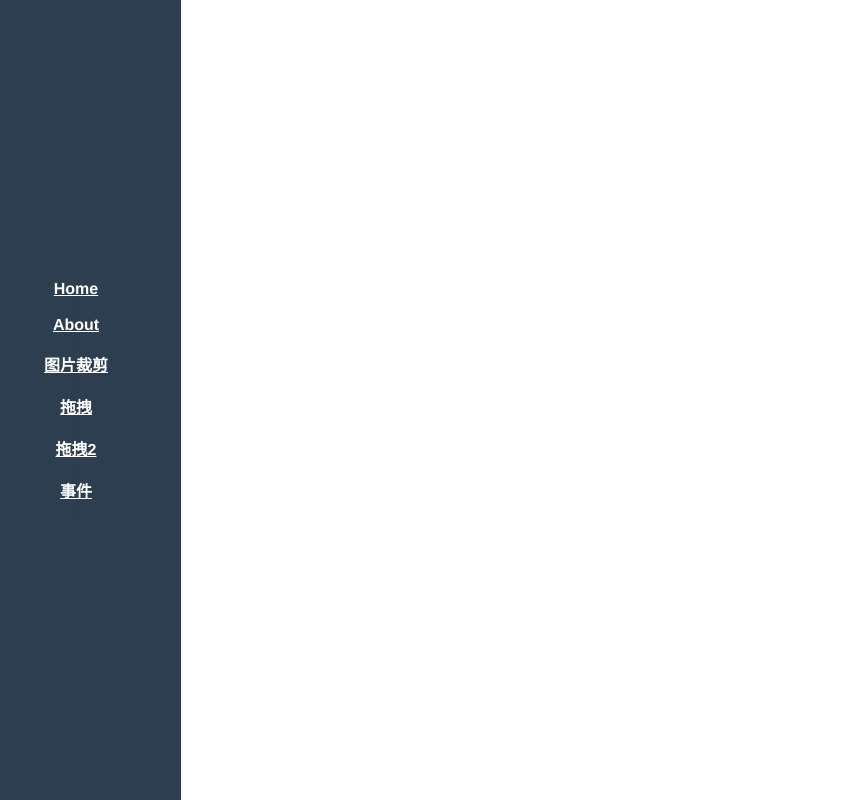
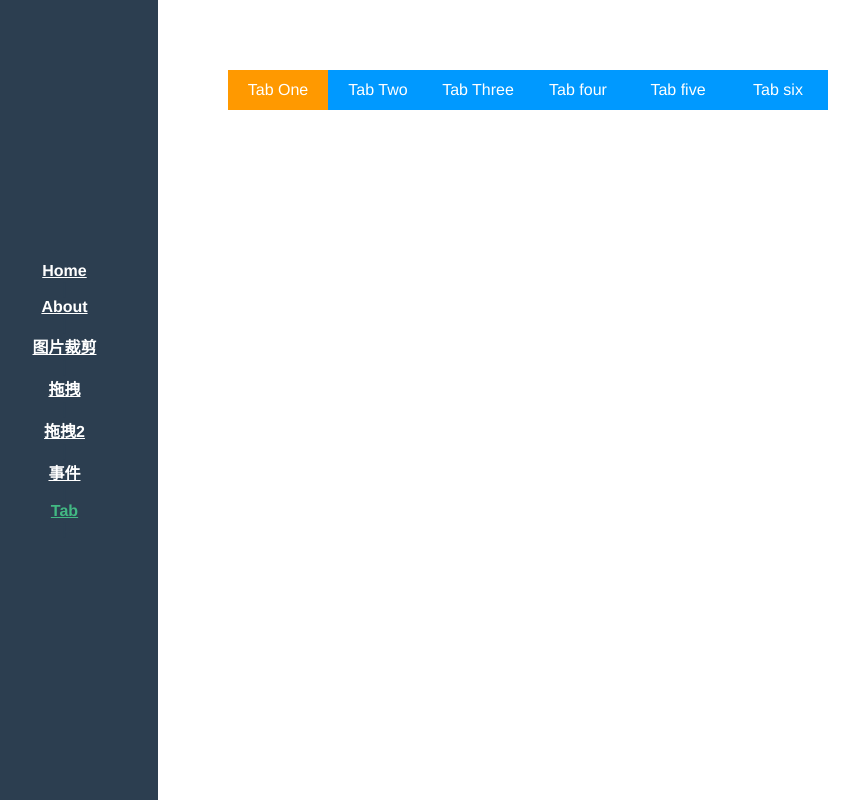
Before and after one commit to tiancaixiaobaozi/vue-duff, a Vue app: page /tab in a window 1280 px wide. Shown: the whole page, without its empty margins (29-888 px from the left). Built offline with nearby package versions, Linux system fonts and the light colour scheme; what awe-dnd would draw is missing.

Commit message:
feat: 新增tab

```diff
--- a/src/App.vue
+++ b/src/App.vue
@@ -7,6 +7,7 @@
       <router-link to="/drag">拖拽</router-link> |
       <router-link to="/drag2">拖拽2</router-link> |
       <router-link to="/event">事件</router-link> |
+      <router-link to="/tab">Tab</router-link> |
     </div>
     <div id="app-container">
       <transition name="fade">
@@ -57,6 +58,8 @@ code {
 }
 #app-container {
   padding: 30px;
+  width: 100%;
+  box-sizing: border-box;
 }
 
 /*
--- a/src/router/index.js
+++ b/src/router/index.js
@@ -23,6 +23,11 @@ let routes = [
     path: '/event',
     name: 'event',
     component: () => import('@/views/Event')
+  },
+  {
+    path: '/tab',
+    name: 'tab',
+    component: () => import('@/views/Tab')
   }
 ]
 const routerContext = require.context('./', true, /index\.js$/)
--- /dev/null
+++ b/src/views/Tab.vue
@@ -0,0 +1,60 @@
+<template>
+  <div class="nav clear" @mouseleave="nowIndex=0">
+    <div class="menu-context">
+      <div class="li" @mouseenter.stop="nowIndex=0"><span>Tab One</span></div>
+      <div class="li" @mouseenter.stop="nowIndex=1"><span>Tab Two</span></div>
+      <div class="li" @mouseenter.stop="nowIndex=2"><span>Tab Three</span></div>
+      <div class="li" @mouseenter.stop="nowIndex=3"><span>Tab four</span></div>
+      <div class="li" @mouseenter.stop="nowIndex=4"><span>Tab five</span></div>
+      <div class="li" @mouseenter.stop="nowIndex=5"><span>Tab six</span></div>
+    </div>
+    <div class="slider" :style="{'transform':'translate3d('+nowIndex*100+'px,0,0)'}"></div>
+  </div>
+</template>
+
+<script>
+export default {
+  name: 'Tab',
+  data () {
+    return {
+      nowIndex: 0
+    }
+  }
+}
+</script>
+
+<style scoped>
+  .nav{
+    margin: 40px;
+    position: relative;
+  }
+  .menu-context {
+    display: flex;
+    flex-direction: row;
+  }
+  .nav .li{
+    float: left;
+    width: 100px;
+    height: 40px;
+    line-height: 40px;
+    color: #fff;
+    text-align: center;
+    background: #09f;
+    cursor: pointer;
+    list-style: none;
+  }
+  .nav span{
+    position: relative;
+    z-index: 2;
+  }
+  .nav .slider{
+    position: absolute;
+    transition: all .5s cubic-bezier(0.4, -0.3, 0.57, 1.38);
+    width: 100px;
+    height: 40px;
+    background: #f90;
+    top: 0;
+    left: 0;
+    z-index: 1;
+  }
+</style>
```
